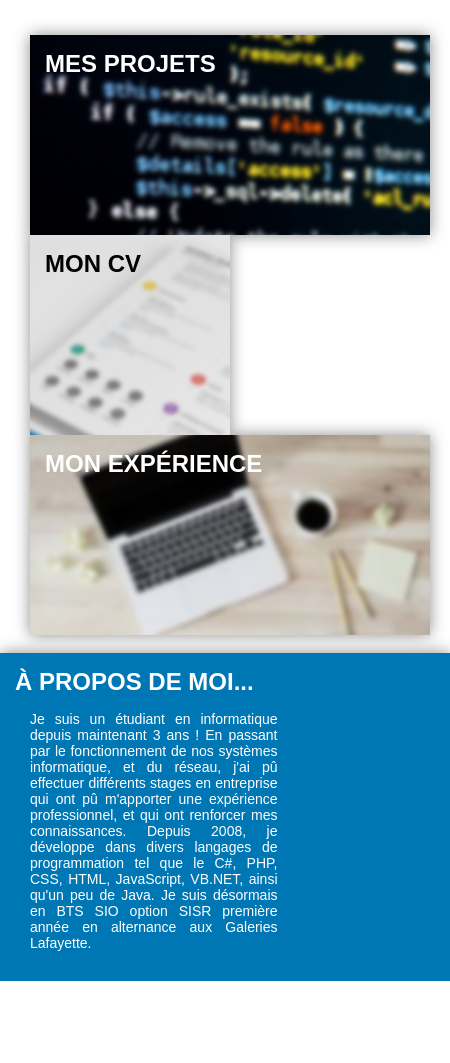
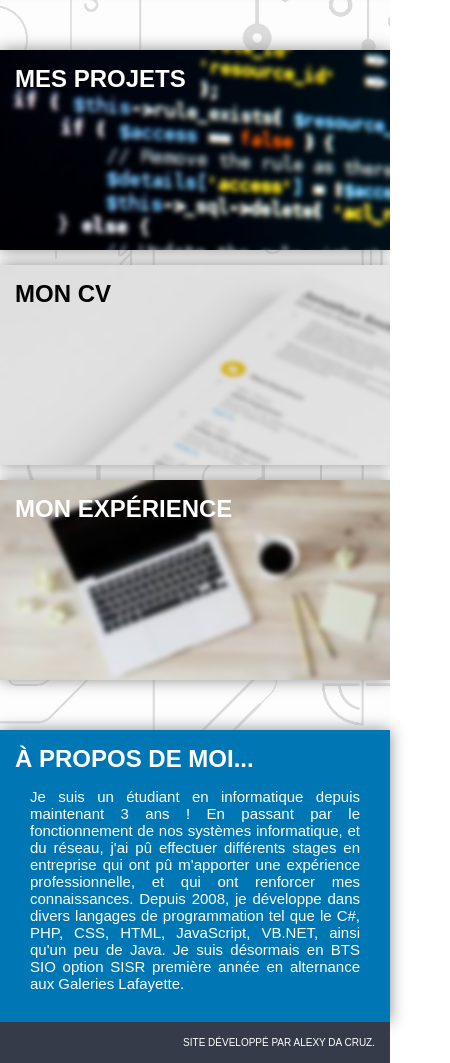
Before and after one commit to geomtech/Portfolio, a plain HTML site: page index.html in a window 390 px wide. Shown: the part 110-1173 px from the top of the page, 450 px wide, since content can reach past the window. Before the commit the page ends 1091 px from the top, so only its background shows below. Drawn offline with nearby package versions, Linux system fonts and the light colour scheme.

Commit message:
Full responsive

```diff
--- a/css/styles.css
+++ b/css/styles.css
@@ -13,14 +13,14 @@ body {
 	display : table;
 	width: 100%;
   background-color: #FFFFFF;
+  background-image: url('../img/background.png');
+  background-size: cover;
 }
 
 div.footer {
-  margin-top: 4%;
+  margin-top: 90px;
   display: table;
   clear:both;
-  left: 0;
-  right: 0;
   background-color: #0077B5;
   height: auto;
   width: 100%;
@@ -34,10 +34,12 @@ h1.title {
   text-transform: uppercase;
   font-family: "Segoe UI Light", sans-serif;
   margin-bottom: 10px;
+  margin-top: 15px;
+  margin-left: 15px;
+  margin-right: 15px;
 }
 
 h2.title {
-
   text-transform: uppercase;
   font-family: "Segoe UI Light", sans-serif;
 }
@@ -55,12 +57,12 @@ img.background-square {
 }
 
 p.footer-text-1 {
+  margin-bottom: 30px;
   margin-left: 30px;
-  margin-bottom: 30px;
   padding-top: 15px;
   width: 55%;
   text-align: justify;
-  font-size: 14px;
+  font-size: 0.9vw;
   float: left;
 }
 
@@ -72,14 +74,21 @@ img.etire {
   background-position: 50% 50%;
 }
 
-img.profil {
-  width: 150px;
-  height: 150px;
-  float: left;
+div.card-nav {
+  width: 400px;
+}
+
+.social-networks {
+  margin-left: 15px;
+  margin-bottom: 15px;
 }
 
 .color-white {
   color: white;
+}
+
+.bgcolor-blue-night{
+  background-color: #353b48 !important;
 }
 
 .container {
@@ -96,8 +105,12 @@ img.profil {
   float: left;
   margin-right: 20px;
   max-height: 200px;
-  max-width: 400px;
+  width: 400px;
   overflow: hidden;
+  background-color: white;
+}
+
+.shadow {
   -webkit-box-shadow: 0 0 15px 0 #8C8C8C;
   box-shadow: 0 0 15px 0 #8C8C8C;
 }
@@ -106,7 +119,7 @@ img.profil {
   float: left;
   margin-right: 20px;
   max-height: 200px;
-  max-width: 200px;
+  width: 200px;
   overflow: hidden;
   -webkit-box-shadow: 0 0 15px 0 #8C8C8C;
   box-shadow: 0 0 15px 0 #8C8C8C;
@@ -131,6 +144,10 @@ img.profil {
 
 .footer-title {
   margin-left: 15px;
+}
+
+.categorie {
+  margin-top: 15px;
 }
 
 .projects {
@@ -159,28 +176,172 @@ img.profil {
   transform: scale(1.05);
 }
 
-.anim-card {
-  animation-duration: 3s;
-  animation-name: slidein;
+.anim-footer {
+  opacity: 0;
+  animation:slidein-anim 1s, opacity-anim 2s forwards;
+  animation-iteration-count: 1;
+	animation-timing-function: ease-in;
+  animation-delay: 0s;
 }
 
-@keyframes slidein {
-  from {
-    margin-left: 100%;
-    width: 300%;
+.anim-card {
+  opacity: 0;
+  animation:opacity-anim 1s forwards;
+  animation-iteration-count: 1;
+	animation-timing-function: ease-in;
+  animation-delay: 0s;
+}
+
+.anim-card-projects {
+  opacity: 0;
+  animation:opacity-anim 1s forwards;
+  animation-iteration-count: 1;
+	animation-timing-function: ease-in;
+  animation-delay: 0s;
+}
+
+.anim-card-cv {
+  opacity: 0;
+  animation:opacity-anim 1s forwards;
+  animation-iteration-count: 1;
+	animation-timing-function: ease-in;
+  animation-delay: 0.5s;
+}
+
+.anim-card-experience {
+  opacity: 0;
+  animation:opacity-anim 1s forwards;
+  animation-iteration-count: 1;
+	animation-timing-function: ease-in;
+  animation-delay: 1s;
+}
+
+@keyframes opacity-anim {
+  0%
+  {
+    opacity: 0;
   }
 
-  to {
-    margin-left: 0%;
-    width: 100%;
+  100%
+  {
+    opacity: 1;
   }
 }
 
-.part-2 {
+@keyframes slidein-anim {
+  0%
+  {
+    margin-left: 300%;
+    width: 100%;
+  }
+
+  70%
+  {
+    opacity: 0;
+  }
+
+  100%
+  {
+    margin-left: 0;
+    width: 100%;
+    opacity: 1;
+  }
+}
+
+.credit {
+  text-transform: uppercase;
+  font-family: "Segoe UI Light", sans-serif;
+  margin-bottom: 15px;
+  margin-top: 15px;
+  margin-left: 15px;
+  margin-right: 15px;
+  color: white;
+}
+
+div.credit-card {
   position: absolute;
-  width: 100%;
-  background-color: #353b48;
-  margin-top: 0;
-  height: 50px;
+  margin-bottom: 15px;
   bottom: 0;
+  right: 0;
 }
+
+@media screen and (max-width: 900px) {
+  p.footer-text-1 {
+    word-wrap: break-word;
+    margin-left: 30px;
+    margin-right: 30px;
+    margin-bottom: 30px;
+    padding-top: 15px;
+    width: auto;
+    text-align: justify;
+    font-size: 15px;
+    padding-right: 0;
+  }
+
+  .etire {
+    width: 100%;
+  }
+
+  div.footer {
+    margin-top: 50px;
+    display: table;
+    clear:both;
+    margin-right: 0;
+    margin-left: 0;
+    background-color: #0077B5;
+    height: auto;
+    width: 100%;
+    color: white;
+    padding-top: 15px;
+    -webkit-box-shadow: 0 0 15px 0 #8C8C8C;
+    box-shadow: 0 0 15px 0 #8C8C8C;
+  }
+
+  .card {
+    width: 100% !important;
+    margin-left: 0;
+    margin-right: 0;
+  }
+
+  .card-square {
+    width: 100% !important;
+    margin-left: 0;
+    margin-right: 0;
+  }
+
+  div.card-nav {
+    width: 100%;
+  }
+
+  .container {
+    margin: 0;
+  }
+
+  .projects {
+    width: 100%;
+  }
+
+  .cv {
+    width: 100%;
+  }
+
+  .experience {
+    width: 100%;
+  }
+
+  div.credit-card {
+    position: relative;
+    margin:0;
+    width: 100%;
+  }
+
+  .credit {
+    font-size: 10px;
+    text-align: right;
+  }
+
+  h1.title {
+    margin-right: 0;
+  }
+
+}
--- a/index.html
+++ b/index.html
@@ -5,6 +5,7 @@
     Alexy DA CRUZ - Portfolio
   </title>
   <meta charset="UTF-8">
+  <meta name="viewport" content="width=device-width, initial-scale = 1.0, maximum-scale=1.0, user-scalable=no" />
   <link rel="stylesheet" href="./css/styles.css" />
   <link rel="stylesheet" href="https://use.fontawesome.com/releases/v5.0.9/css/all.css" integrity="sha384-5SOiIsAziJl6AWe0HWRKTXlfcSHKmYV4RBF18PPJ173Kzn7jzMyFuTtk8JA7QQG1" crossorigin="anonymous">
   <script
@@ -14,23 +15,26 @@
 </head>
 <body>
   <div class="container">
+    <div class="shadow card card-nav">
       <h1 class="title">Alexy DA CRUZ</h1>
       <div class="social-networks">
         <a class="link" href="https://www.linkedin.com/in/alexy-da-cruz/"><i class="fab fa-linkedin-in"></i></a>
         <a class="link" href="#phone"><i class="fas fa-phone"></i></a>
         <a class="link" href="mailto:dacruzalexy@gmail.com"><i class="fas fa-envelope"></i></a>
       </div>
+    </div>
+    <div class="clear"></div>
     <div class="separator"></div>
     <div>
-      <div class="card slidein" id="projects">
+      <div class="shadow categorie card opacity-anim" id="projects">
         <h2 class="title color-white card-title">Mes projets</h2>
         <div class="background etire projects"></div>
       </div>
-      <div class="card-square slidein" id="cv">
+      <div class="shadow categorie card-square opacity-anim" id="cv">
         <h2 class="title card-title">Mon CV</h2>
         <div class="background-square etire cv"></div>
       </div>
-      <div class="card slidein" id="experience">
+      <div class="shadow categorie card opacity-anim" id="experience">
         <h2 class="title color-white card-title">Mon expérience</h2>
         <div class="background etire desk"></div>
       </div>
@@ -40,20 +44,22 @@
   <div class="footer">
     <h2 class="title footer-title">À Propos de moi...</h2>
     <p class="footer-text-1">
-      Je suis un étudiant en informatique depuis maintenant 3 ans ! En passant par le fonctionnement de nos systèmes informatique, et du réseau, j'ai pû effectuer différents stages en entreprise qui ont pû m'apporter une expérience professionnel, et qui ont renforcer mes connaissances.
+      Je suis un étudiant en informatique depuis maintenant 3 ans ! En passant par le fonctionnement de nos systèmes informatique, et du réseau, j'ai pû effectuer différents stages en entreprise qui ont pû m'apporter une expérience professionnelle, et qui ont renforcer mes connaissances.
       Depuis 2008, je développe dans divers langages de programmation tel que le C#, PHP, CSS, HTML, JavaScript, VB.NET, ainsi qu'un peu de Java. Je suis désormais en BTS SIO option SISR première année en alternance aux Galeries Lafayette.
     </p>
   </div>
-  <p id="secret">Texte caché lol</p>
+  <div class="card bgcolor-blue-night credit-card">
+    <p class="credit">Site développé par Alexy DA CRUZ.</p>
+  </div>
+
 </body>
 
 <script>
-$(".slidein").toggleClass("anim-card");
-$("#secret").hide();
-$(document).ready(function(){
-  $( "#experience" ).click(function() {
+$("#projects").toggleClass("anim-card-projects");
+$("#cv").toggleClass("anim-card-cv");
+$("#experience").toggleClass("anim-card-experience");
+$(".footer").toggleClass("anim-footer");
 $(".card").toggleClass("anim-card");
-  });
-});
+
 </script>
 </html>
```
Also changed, not shown: img/background.jpg (deleted), img/background.png (added). Lines whose indentation alone changed are shown as unchanged.
